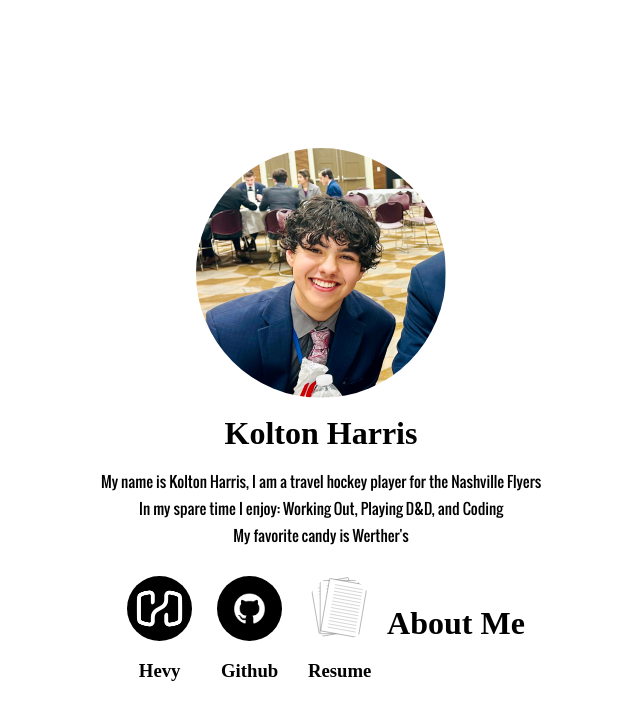
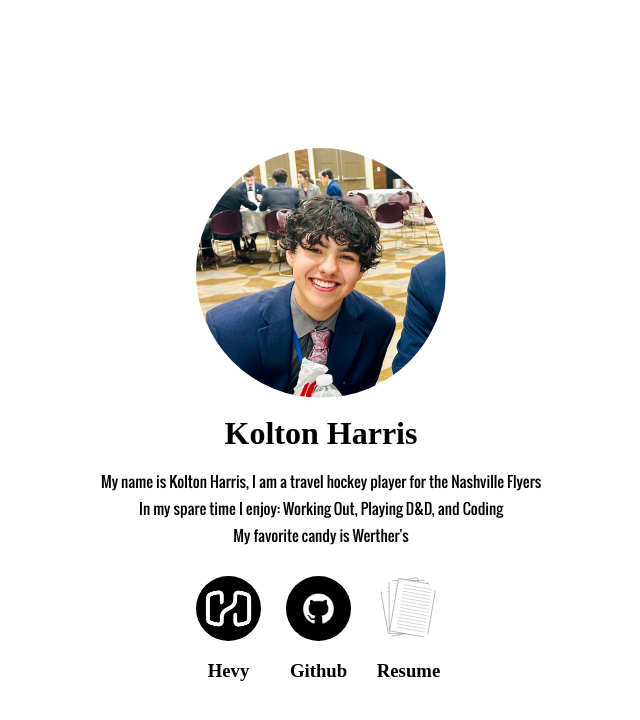
Before and after one commit to HockeyDude7922/KoltonHarris, a plain HTML site: page index.html in a window 1280 px wide. Shown: the whole page, without its empty margins (319-959 px from the left). Drawn offline with Linux system fonts and the light colour scheme; files whose address does not match are found by name.

Commit message:
Update index.html

```diff
--- a/index.html
+++ b/index.html
@@ -38,6 +38,5 @@
         </a>
         <h3>Resume</h3>
   </div>
-    <h1>About Me</h1>
 </body>
 </html>
```
